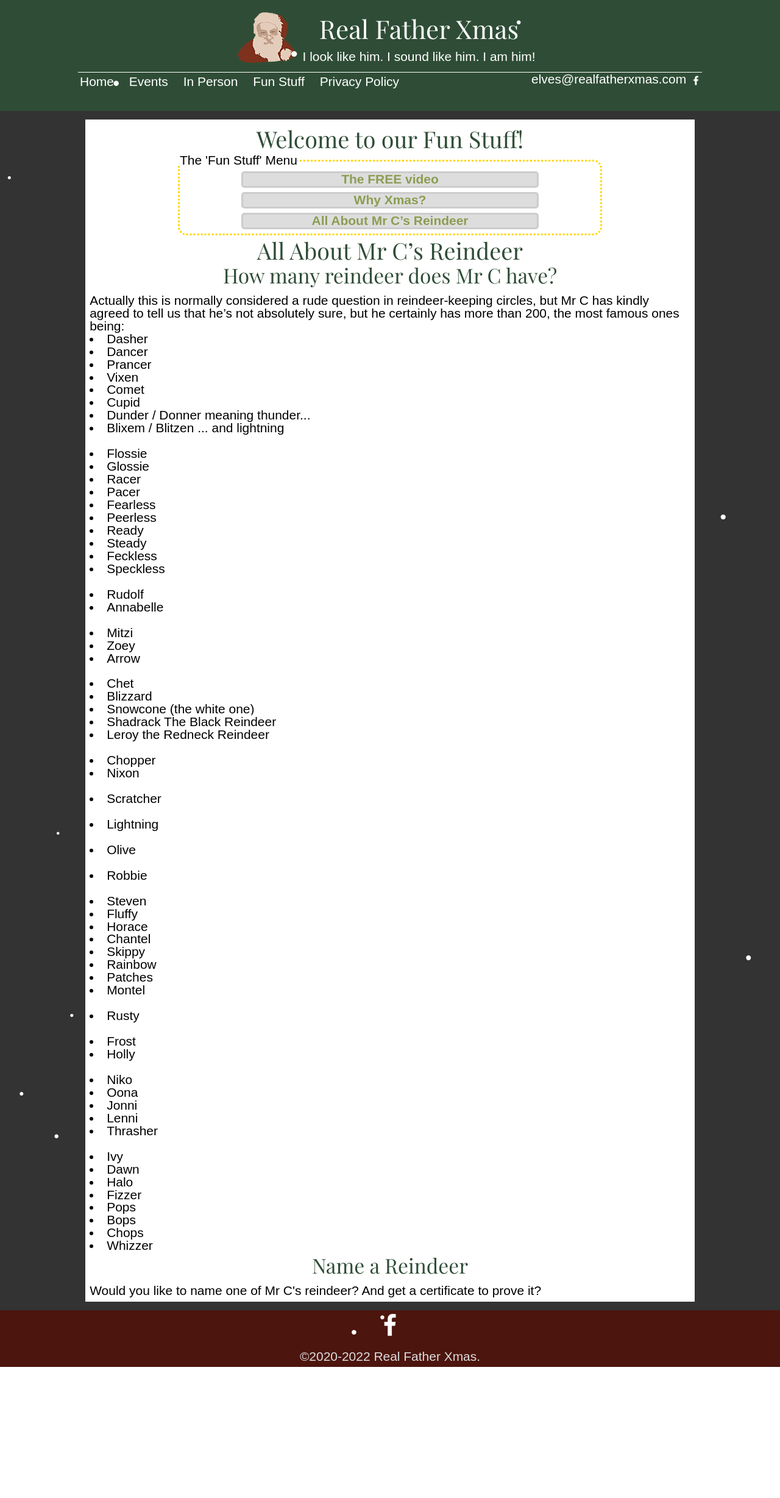
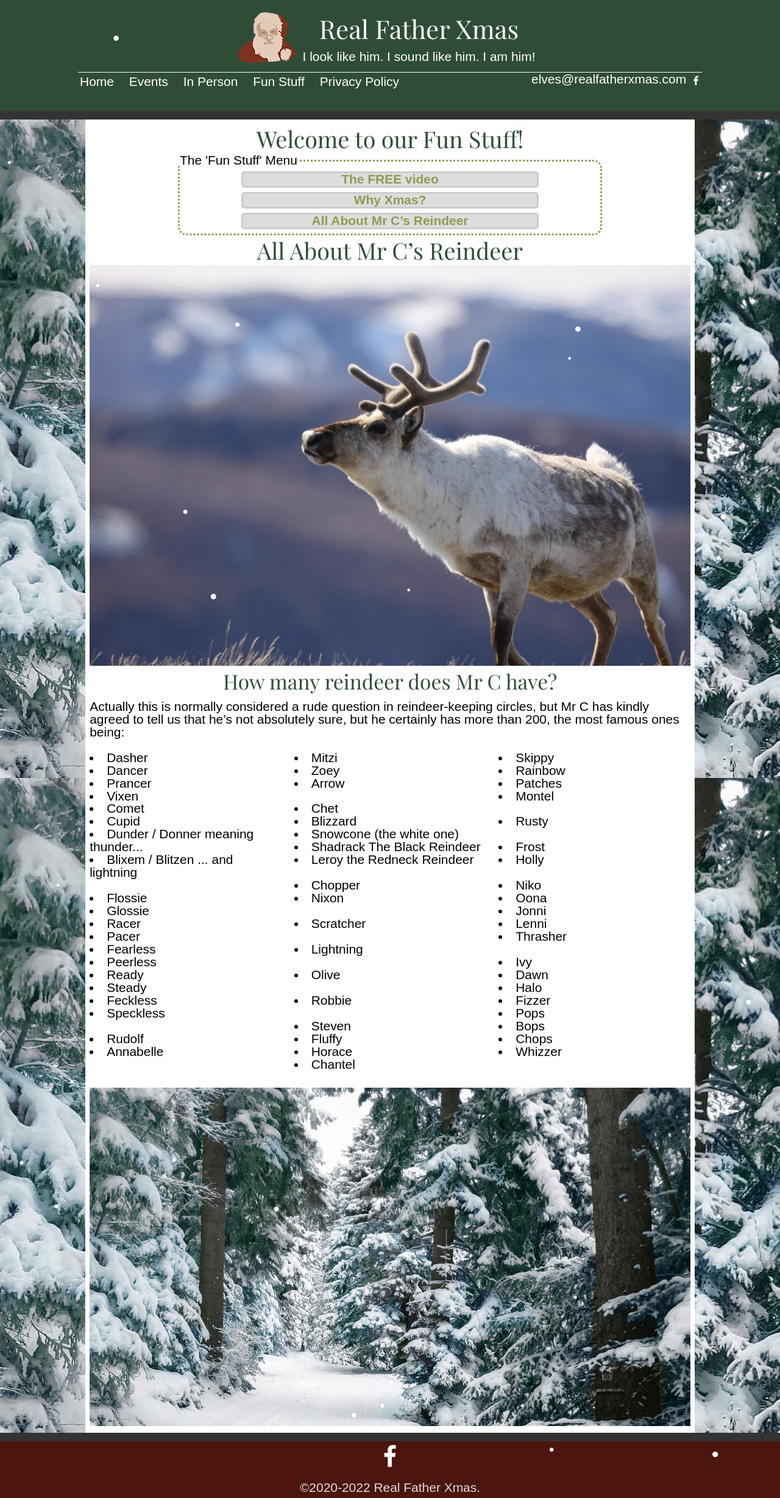
Before and after one commit to nielsencs/RealFatherXmas, a PHP site: page /funReindeer.php in a window 1280 px wide. Shown: the whole page at 61% size. Before the commit the page ends 2242 px from the top, so only its background shows below. Run offline with PHP 8.4, Linux system fonts and the light colour scheme; some web fonts are replaced.

Commit message:
bit more fun!

```diff
--- a/site/fun.php
+++ b/site/fun.php
@@ -10,6 +10,7 @@ require_once 'funMenu.php';
     <div class="responsive-iframe-container">
         <iframe width="560" height="315" src="https://www.youtube.com/embed/CKWPQIMlYxo" title="YouTube video player" frameborder="0" allow="accelerometer; autoplay; clipboard-write; encrypted-media; gyroscope; picture-in-picture" allowfullscreen></iframe>
     </div>
+    <img src="images/SnowTrees.jpg" style="width: 100%;margin-top: 28px;" alt="Snowy forest near Mr C&rsquo;s place!">
 </div>
 <?php
 require_once 'footer.php';
--- a/site/funReindeer.php
+++ b/site/funReindeer.php
@@ -7,12 +7,14 @@ require_once 'header.php';
 require_once 'funMenu.php';
 ?>
   <h2>All About Mr C&rsquo;s Reindeer</h2>
+  <img src="images/284_6229_Reindeer.jpg" style="width: 100%;" alt="It's not rudolf!">
   <h3>How many reindeer does Mr C have?</h3>
   <p>Actually this is normally considered a rude question in
     reindeer-keeping circles, but Mr C has kindly agreed to tell us
     that he&rsquo;s not absolutely sure, but he certainly has more than
     200, the most famous ones being:</p>
-  <ul>
+    <br>
+  <ul style="column-count: 3;">
     <li>Dasher</li>
     <li>Dancer</li>
     <li>Prancer</li>
@@ -86,8 +88,9 @@ require_once 'funMenu.php';
     <li>Chops</li>
     <li>Whizzer</li>
   </ul>
-  <h3>Name a Reindeer</h3>
-  <p>Would you like to name one of Mr C's reindeer? And get a certificate to prove it?</p>
+  <!-- <h3>Name a Reindeer</h3> NOT YET!
+  <p>Would you like to name one of Mr C's reindeer? And get a certificate to prove it?</p> -->
+  <img src="images/SnowTrees.jpg" style="width: 100%;margin-top: 28px;" alt="Snowy forest near Mr C&rsquo;s place!">
 </div>
 <?php
 require_once 'footer.php';
--- a/site/header.php
+++ b/site/header.php
@@ -53,4 +53,4 @@
             </div>
         </div>
     </div>
-    <div class="content">
+    <div class="content"<?php if ($bSnow) {echo ' style="background-image: url(/images/SnowTrees.jpg);"';}?>>
--- a/site/styles/standard.css
+++ b/site/styles/standard.css
@@ -306,7 +306,7 @@
 
     .funMenuBox {
       margin: auto;
-      border: dotted 3px gold;
+      border: dotted 3px #8c9d52;
       border-radius: 14px;
       width: 70%;
     }
```
Also changed, not shown: site/funXmas.php (+4 -3 lines), site/images/284_6229_Reindeer.jpg (added).
